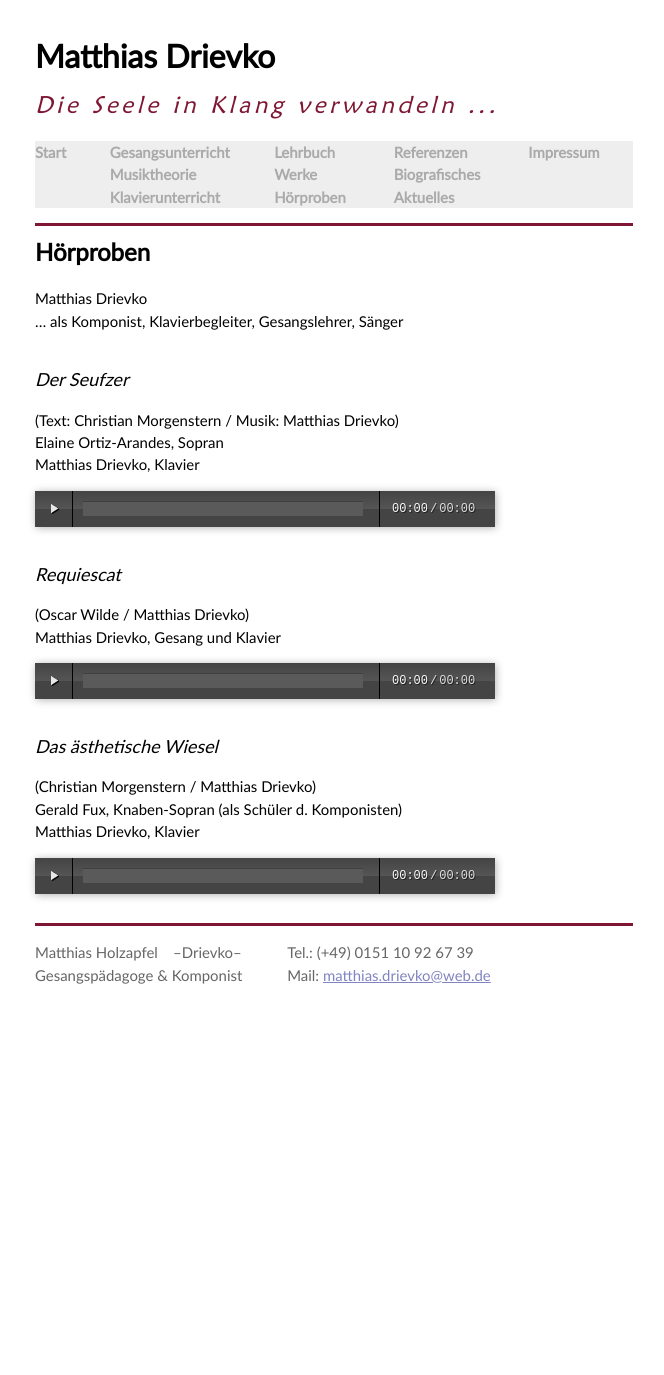
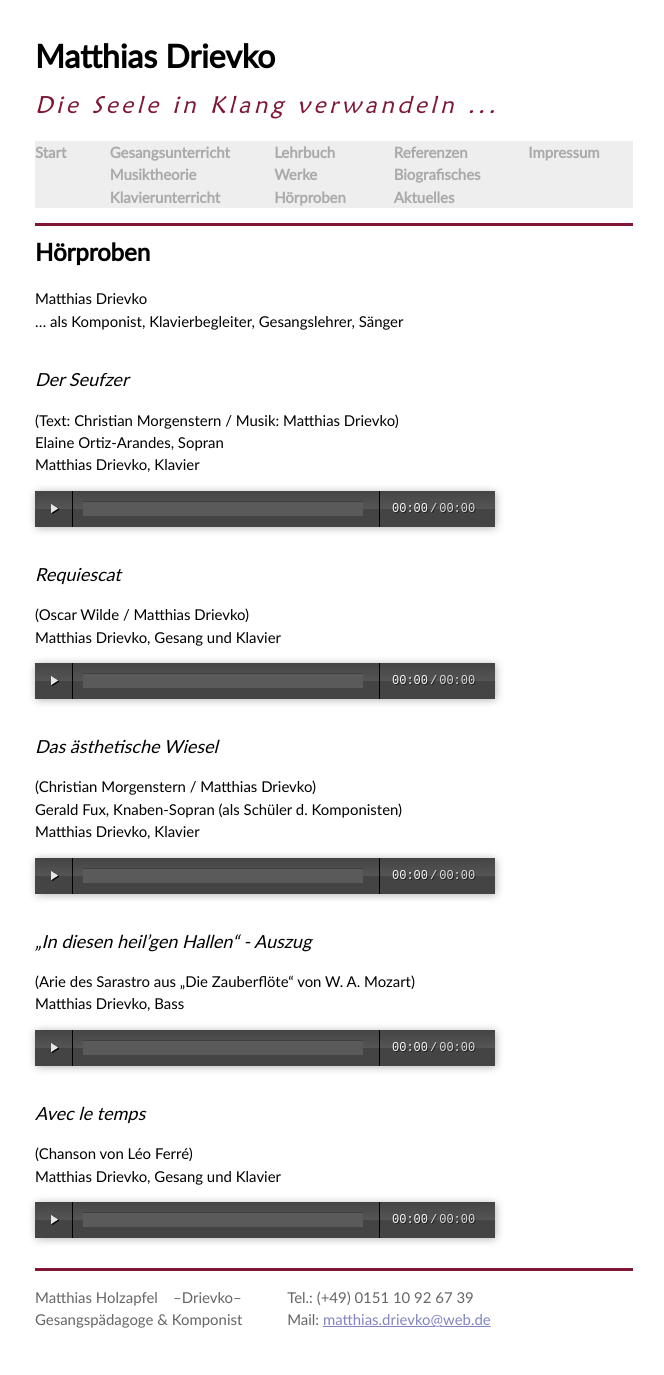
Before and after one commit to drievko/drievko.github.io, a Jekyll site: the page built from hoerproben.md, in a window 1280 px wide. Shown: the whole page, without its empty margins (306-970 px from the left). Built offline with Jekyll 4.4.1, drawn with Linux system fonts in a browser that asks for light colours; Markdown is read by kramdown in place of the engine named in the settings; before the commit the page ends 1031 px from its top, so only the background shows below that.

Commit message:
Added two new samples.

```diff
--- a/hoerproben.md
+++ b/hoerproben.md
@@ -21,6 +21,7 @@ Hörproben
 
 Matthias Drievko
 ... als Komponist, Klavierbegleiter, Gesangslehrer, Sänger
+
 
 Der Seufzer
 -----------
@@ -49,3 +50,19 @@ Gerald Fux, Knaben-Sopran (als Schüler d. Komponisten)
 Matthias Drievko, Klavier
 
 <audio src="/assets/wiesel.mp3" preload="none">Das ästhetische Wiesel</audio>
+
+
+„In diesen heil’gen Hallen“ - Auszug
+-------------------------------------
+
+(Arie des Sarastro aus „Die Zauberflöte“ von  W. A.  Mozart)
+Matthias Drievko, Bass
+<audio src="/assets/sarastro-ausschnitt.mp3" preload="none">In diesen heil’gen Hallen</audio>
+
+
+Avec le temps
+-------------
+
+(Chanson von Léo Ferré)
+Matthias Drievko, Gesang und Klavier
+<audio src="/assets/avec-le-temps.mp3" preload="none">Avec le temps</audio>
```
Also changed, not shown: 2 other files.
